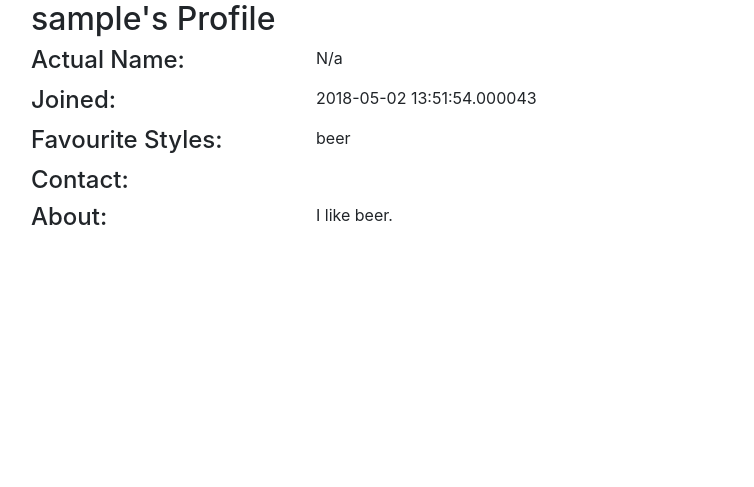
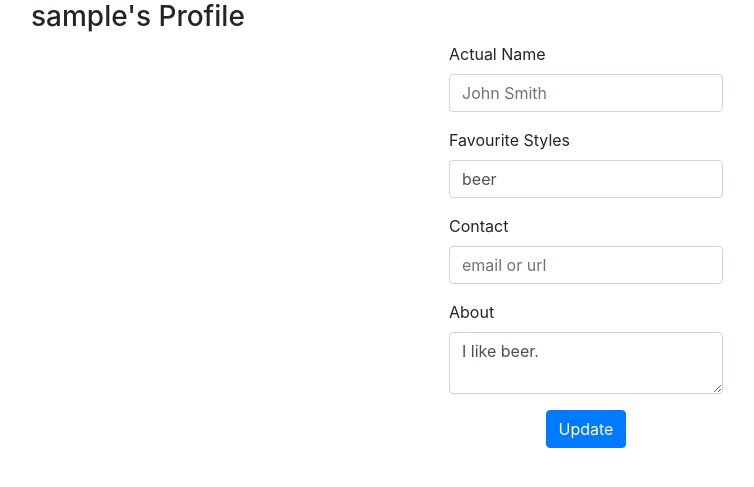
Before and after one commit to schlerp/homebrew_diary, a Flask app: page /profile in a window 1280 px wide. Shown: the part 56-543 px from the top of the page, without its empty margins (54-808 px from the left). Run offline with Flask 2, Linux system fonts and the light colour scheme; the visitor is signed in with stand-in values (Sample User, id 1); data comes from the database, SQL or seed files in the repository; some libraries are stand-ins or nearby versions.

Commit message:
added profile form

```diff
--- a/homebrew_diary/forms.py
+++ b/homebrew_diary/forms.py
@@ -1,5 +1,6 @@
 from flask_wtf import FlaskForm
-from wtforms import StringField, PasswordField, BooleanField, SubmitField
+from wtforms import StringField, PasswordField, BooleanField, TextAreaField
+from wtforms import SubmitField
 from wtforms.validators import ValidationError, DataRequired, Email, EqualTo
 from wtforms.validators import DataRequired
 
@@ -30,3 +31,11 @@
         user = User.query.filter_by(email=email.data).first()
         if user is not None:
             raise ValidationError('Please use a different email address.')
+
+class ProfileForm(FlaskForm):
+    actual_name = StringField('Actual Name')
+    favourite_styles = StringField('Favourite Styles',
+                                   validators=[DataRequired()])
+    about = TextAreaField('About', validators=[DataRequired()])
+    contact = StringField('Contact')
+    submit = SubmitField('Update')
--- a/homebrew_diary/models.py
+++ b/homebrew_diary/models.py
@@ -11,7 +11,7 @@
     email = db.Column(db.String(120), index=True, unique=True)
     password_hash = db.Column(db.String(128))
     joined = db.Column(db.DateTime, nullable=False, default=datetime.utcnow)
-    actual_name = db.Column(db.String(128), default='N/a')
+    actual_name = db.Column(db.String(128), default='')
     favourite_styles = db.Column(db.String(128), default='beer')
     about = db.Column(db.String(2048), default='I like beer.')
     contact = db.Column(db.String(128), default='')
--- a/homebrew_diary/routes.py
+++ b/homebrew_diary/routes.py
@@ -1,8 +1,9 @@
 from flask import render_template, flash, redirect, url_for, request
+from flask import g
 from flask_login import current_user, login_user, logout_user
 
 from homebrew_diary import app, db
-from homebrew_diary.forms import LoginForm, RegistrationForm
+from homebrew_diary.forms import LoginForm, RegistrationForm, ProfileForm
 from homebrew_diary.models import User
 
 
@@ -25,7 +26,9 @@
 
 @app.route('/profile')
 def profile():
-    return render_template('profile.html')
+    form = ProfileForm()
+    form.about.data = current_user.about
+    return render_template('profile.html', form=form)
 
 @app.route('/user/<username>')
 def user(username):
--- a/homebrew_diary/templates/profile.html
+++ b/homebrew_diary/templates/profile.html
@@ -3,47 +3,38 @@
 {% block content %}
     <div class="row">
       <div class="col-sm-12">
-        <h2>{{ current_user.username }}'s Profile</h2>
+        <h3>{{ current_user.username }}'s Profile</h2>
       </div>
     </div>
-    <div class="row">
-      <div class="col-sm-3">
-        <h4>Actual Name:</h4>
-      </div>
-      <div class="col-sm-9">
-        <p>{{ current_user.actual_name }}</p>
-      </div>
+    <div class="row justify-content-md-center">
+      <form action="" method="post">
+        {{ form.hidden_tag() }}
+        <div class="form-group">
+          {{ form.actual_name.label }}
+          {{ form.actual_name(class_="form-control", placeholder="John Smith", value=current_user.actual_name) }}
+        </div>
+        <div class="form-group">
+          {{ form.favourite_styles.label }}
+          {{ form.favourite_styles(class_="form-control", placeholder="Pale Ale, IPA", value=current_user.favourite_styles) }}
+          {% for error in form.favourite_styles.errors %}
+          <span style="color: red;">[{{ error }}]</span>
+          {% endfor %}
+        </div>
+        <div class="form-group">
+          {{ form.contact.label }}
+          {{ form.contact(class_="form-control", placeholder="email or url", value=current_user.contact) }}
+        </div>
+        <div class="form-group">
+          {{ form.about.label }}
+          {{ form.about(class_="form-control", value=current_user.about) }}
+          {% for error in form.about.errors %}
+          <span style="color: red;">[{{ error }}]</span>
+          {% endfor %}
+        </div>
+        <div class="form-group">
+          <div class="text-center">{{ form.submit(class_="btn btn-primary") }}</div>
+        </div>
+      </form>
     </div>
-    <div class="row">
-      <div class="col-sm-3">
-        <h4>Joined:</h4>
-      </div>
-      <div class="col-sm-9">
-        <p>{{ current_user.joined }}</p>
-      </div>
-    </div>
-    <div class="row">
-      <div class="col-sm-3">
-        <h4>Favourite Styles:</h4>
-      </div>
-      <div class="col-sm-9">
-        <p>{{ current_user.favourite_styles }}</p>
-      </div>
-    </div>
-    <div class="row">
-      <div class="col-sm-3">
-        <h4>Contact:</h4>
-      </div>
-      <div class="col-sm-9">
-        <p>{{ current_user.contact }}</p>
-      </div>
-    </div>
-    <div class="row">
-      <div class="col-sm-3">
-        <h4>About:</h4>
-      </div>
-      <div class="col-sm-9">
-        <p>{{ current_user.about }}</p>
-      </div>
-    </div>
+
 {% endblock %}
```
Also changed, not shown: homebrew_diary.py (line endings or trailing spaces).
